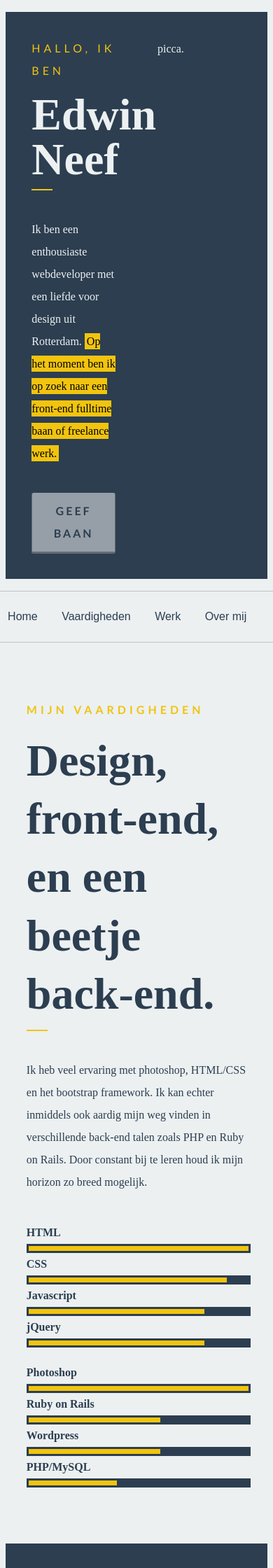
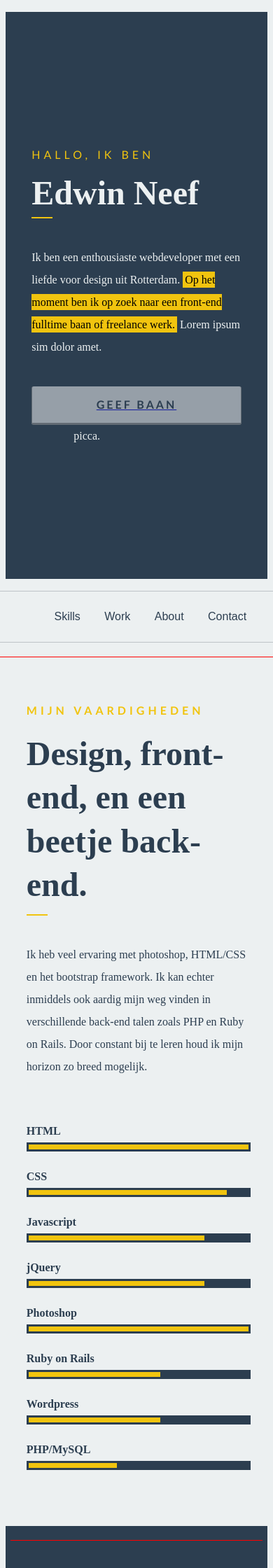
Before and after one commit to EdNeef/edwinneefnl, a PHP site: page /index.html in a window 390 px wide. Shown: the top 2240 px of the page at 70% size. Run offline with PHP 8.4, Linux system fonts and the light colour scheme; some libraries are stand-ins or nearby versions; some web fonts are replaced.

Commit message:
First live version

```diff
--- a/index.html
+++ b/index.html
@@ -42,7 +42,7 @@
           <p class="introtekst">Hallo, ik ben</p>
           <h1>Edwin Neef</h1>
           <hr>
-          <p>Ik ben een enthousiaste webdeveloper met een liefde voor design uit Rotterdam. <span>Op het moment ben ik op zoek naar een front-end fulltime baan of freelance werk.</span></p>
+          <p>Ik ben een enthousiaste webdeveloper met een liefde voor design uit Rotterdam. <span>Op het moment ben ik op zoek naar een front-end fulltime baan of freelance werk.</span> Lorem ipsum sim dolor amet.</p>
           <a href="#section3"><div class="turquoise">Geef baan</div></a>
         </div>
         <div class="col-1"></div>
@@ -56,10 +56,10 @@
   <div class="subMenu">
     <div class="container">
       <ul>
-        <li><a href="#section1">Home</a></li>
-        <li><a href="#section2">Vaardigheden</a></li>
-        <li><a href="#section3">Werk</a></li>
-        <li><a href="#section4">Over mij</a></li>
+        <li><a href="#section2">Skills</a></li>
+        <li><a href="#section3">Work</a></li>
+        <li><a href="#section4">About</a></li>
+        <li><a href="#section5">Contact</a></li>
       </ul>
     </div>
   </div>
@@ -183,11 +183,15 @@
 
   <section id="contact">
     <div class="container">
-      <p class="introtekst">Email, telefoon, postduif...</p>
-      <h1>Contact</h1>
-      <hr>
-      <p>Ja tochhhhhhhhh</p>
-    </div>
+      <div class="row">
+        <div class="col-9">
+          <p class="introtekst">Email, telefoon, postduif...</p>
+          <h1>Contact</h1>
+          <hr>
+          <p>Zou je graag met mij willen (samen)werken, of gewoon even hallo willen zeggen? Twijfel vooral niet en neem contact met mij op! Je kan mailen naar <a href="mailto:edwinneef@gmail.com"><span>edwinneef@gmail.com</span></a></p>
+          <a href="#section3"><div class="turquoise">E-mail versturen!</div></a>
+        </div>
+      </div>
   </section>
 
 
--- a/sass/partials/_base.scss
+++ b/sass/partials/_base.scss
@@ -19,6 +19,7 @@ $header-font-weight: $bold;
 
 @import "modules/all";
 @import "partials/all";
+
 
 body {
 	background: $white;
@@ -44,6 +45,13 @@ body {
 	display: table;
 	h1 {
 		line-height: 1;
+	}
+}
+
+@media only screen and (max-width: 767px) {
+	#header {
+		padding: 80px 0;
+		min-height: 96vh;
 	}
 }
 
@@ -199,6 +207,17 @@ section {
 	}
 }
 
+@media only screen and (max-width: 767px) {
+	.skills {
+		.col-3 {
+			margin-top: 20px;
+		}
+		.row {
+			margin: 0;
+		}
+	}
+}
+
 .ceevee {
 	padding: 20px 0;
 	background: $yellow;
@@ -208,11 +227,6 @@ section {
 	background: $midnight;
 	color: $white;
 }
-
-
-
-
-
 
 .outer {
 	width: 100%;
@@ -257,7 +271,18 @@ section {
 	width: 100%;
 }
 
-.section2, .section3, .section4 {
+.section2, .section3, .section4, .section5 {
 	position: relative;
 	top: -175px;
+	height: 1px;
+	background: red;
 }
+
+@media only screen and (max-width: 767px) {
+	.section2, .section3, .section4, .section5 {
+		top: -60px;
+	}
+	h1 {
+		font-size: 300%;
+	}
+}
--- a/sass/partials/_buttons.scss
+++ b/sass/partials/_buttons.scss
@@ -11,9 +11,9 @@
   text-transform: uppercase;
   letter-spacing: 3px;
   padding: 10px 20px;
-  float: left;
   font-weight: 700;
   opacity: 0.5;
+  display: inline-block;
 }
 
 .turquoise:hover{
@@ -34,9 +34,9 @@
   text-transform: uppercase;
   letter-spacing: 3px;
   padding: 10px 20px;
-  display: inline-block;
   font-weight: 700;
   opacity: 1;
+  display: inline-block;
 }
 
 .cvbtn:hover {
@@ -52,13 +52,12 @@
   text-transform: uppercase;
   letter-spacing: 3px;
   padding: 10px 20px;
-
   font-weight: 700;
   opacity: 1;
 }
 
 @media only screen and (max-width: 767px) {
-  .cvbtn {
+  .cvbtn, .turquoise {
     display: block;
   }
 }
--- a/sass/partials/_grids.scss
+++ b/sass/partials/_grids.scss
@@ -1,4 +1,5 @@
 .row:before, .row:after {
+
 	content: "";
 	display: table;
 	clear: both;
@@ -76,5 +77,10 @@
 	.col-9 {
 		width: 100%;
 	}
+	#header {
+		.col-6 {
+			width: 100%;
+		}
+	}
 
 }
--- a/stylesheets/screen.css
+++ b/stylesheets/screen.css
@@ -67,7 +67,7 @@ article, aside, details, figcaption, figure, footer, header, hgroup, main, menu,
   display: block;
 }
 
-/* line 23, ../sass/partials/_base.scss */
+/* line 24, ../sass/partials/_base.scss */
 body {
   background: #ecf0f1;
   font-family: 'Droid Serif', serif;
@@ -75,14 +75,14 @@ body {
   line-height: 2;
 }
 
-/* line 30, ../sass/partials/_base.scss */
+/* line 31, ../sass/partials/_base.scss */
 .container {
   width: 96%;
   max-width: 1140px;
   margin: 0 auto;
 }
 
-/* line 36, ../sass/partials/_base.scss */
+/* line 37, ../sass/partials/_base.scss */
 #header {
   box-sizing: border-box;
   font-size: 16px;
@@ -93,12 +93,19 @@ body {
   color: #ecf0f1;
   display: table;
 }
-/* line 45, ../sass/partials/_base.scss */
+/* line 46, ../sass/partials/_base.scss */
 #header h1 {
   line-height: 1;
 }
 
-/* line 50, ../sass/partials/_base.scss */
+@media only screen and (max-width: 767px) {
+  /* line 52, ../sass/partials/_base.scss */
+  #header {
+    padding: 80px 0;
+    min-height: 96vh;
+  }
+}
+/* line 58, ../sass/partials/_base.scss */
 a.btnheader {
   border: 1px solid #FFF;
   color: #f1c40f;
@@ -108,18 +115,18 @@ a.btnheader {
   padding: 10px 20px;
 }
 
-/* line 59, ../sass/partials/_base.scss */
+/* line 67, ../sass/partials/_base.scss */
 .valign {
   display: table-cell;
   vertical-align: middle;
 }
 
-/* line 65, ../sass/partials/_base.scss */
+/* line 73, ../sass/partials/_base.scss */
 .introfoto img {
   max-width: 90%;
 }
 
-/* line 70, ../sass/partials/_base.scss */
+/* line 78, ../sass/partials/_base.scss */
 h1 {
   font-size: 400%;
   font-weight: 700;
@@ -127,7 +134,7 @@ h1 {
   margin-top: 15px;
 }
 
-/* line 77, ../sass/partials/_base.scss */
+/* line 85, ../sass/partials/_base.scss */
 hr {
   background: #f1c40f;
   color: #f1c40f;
@@ -137,7 +144,7 @@ hr {
   margin: 10px 0 40px;
 }
 
-/* line 85, ../sass/partials/_base.scss */
+/* line 93, ../sass/partials/_base.scss */
 .introtekst {
   font-family: calibri;
   color: #f1c40f;
@@ -145,30 +152,30 @@ hr {
   letter-spacing: 5px;
 }
 
-/* line 91, ../sass/partials/_base.scss */
+/* line 99, ../sass/partials/_base.scss */
 span {
   background: #f1c40f;
   padding: 3px;
   color: #000;
 }
 
-/* line 97, ../sass/partials/_base.scss */
+/* line 105, ../sass/partials/_base.scss */
 section {
   padding: 200px 0;
   color: #2c3e50;
 }
-/* line 100, ../sass/partials/_base.scss */
+/* line 108, ../sass/partials/_base.scss */
 section .introtekst {
   font-weight: 700;
 }
 
 @media only screen and (max-width: 767px) {
-  /* line 106, ../sass/partials/_base.scss */
+  /* line 114, ../sass/partials/_base.scss */
   section {
     padding: 80px 0;
   }
 }
-/* line 115, ../sass/partials/_base.scss */
+/* line 123, ../sass/partials/_base.scss */
 .subMenu {
   font-family: arial;
   padding: 20px 0;
@@ -177,28 +184,28 @@ section .introtekst {
   background: #ecf0f1;
   font-size: 100%;
 }
-/* line 122, ../sass/partials/_base.scss */
+/* line 130, ../sass/partials/_base.scss */
 .subMenu ul {
   text-align: right;
 }
-/* line 124, ../sass/partials/_base.scss */
+/* line 132, ../sass/partials/_base.scss */
 .subMenu ul li {
   display: inline;
   padding-right: 30px;
 }
-/* line 129, ../sass/partials/_base.scss */
+/* line 137, ../sass/partials/_base.scss */
 .subMenu a {
   color: #2c3e50;
   text-decoration: none;
 }
 
-/* line 135, ../sass/partials/_base.scss */
+/* line 143, ../sass/partials/_base.scss */
 .fxd {
   background: #FFFFFF;
   width: 100%;
 }
 
-/* line 140, ../sass/partials/_base.scss */
+/* line 148, ../sass/partials/_base.scss */
 #work {
   background: #2c3e50;
   width: 96vw;
@@ -206,17 +213,17 @@ section .introtekst {
   color: #ecf0f1;
 }
 
-/* line 146, ../sass/partials/_base.scss */
+/* line 154, ../sass/partials/_base.scss */
 .portfolio {
   margin-top: 40px;
 }
 
-/* line 150, ../sass/partials/_base.scss */
+/* line 158, ../sass/partials/_base.scss */
 .portitem img {
   width: 100%;
 }
 
-/* line 155, ../sass/partials/_base.scss */
+/* line 163, ../sass/partials/_base.scss */
 .work {
   display: inline-block;
   height: 100%;
@@ -225,7 +232,7 @@ section .introtekst {
   position: relative;
 }
 
-/* line 162, ../sass/partials/_base.scss */
+/* line 170, ../sass/partials/_base.scss */
 .work div {
   position: absolute;
   left: 0;
@@ -238,7 +245,7 @@ section .introtekst {
   transition: visibility 0s, opacity 0.2s linear;
 }
 
-/* line 171, ../sass/partials/_base.scss */
+/* line 179, ../sass/partials/_base.scss */
 .work p {
   position: absolute;
   left: 50%;
@@ -247,47 +254,57 @@ section .introtekst {
   margin: 0;
   padding: 0;
 }
-/* line 178, ../sass/partials/_base.scss */
+/* line 186, ../sass/partials/_base.scss */
 .work p a {
   font-weight: 700;
   padding: 0 0 0 10px;
   color: #f1c40f;
 }
-/* line 182, ../sass/partials/_base.scss */
+/* line 190, ../sass/partials/_base.scss */
 .work p a:first-child {
   padding: 0 10px 0 0;
   border-right: 1px solid #f39c12;
 }
 
-/* line 188, ../sass/partials/_base.scss */
+/* line 196, ../sass/partials/_base.scss */
 .work:hover div {
   visibility: visible;
   opacity: 0.9;
 }
 
-/* line 194, ../sass/partials/_base.scss */
+/* line 202, ../sass/partials/_base.scss */
 .skills {
   margin-top: 40px;
   font-weight: 700;
 }
-/* line 197, ../sass/partials/_base.scss */
+/* line 205, ../sass/partials/_base.scss */
 .skills .row {
   margin-top: 20px;
 }
 
-/* line 202, ../sass/partials/_base.scss */
+@media only screen and (max-width: 767px) {
+  /* line 212, ../sass/partials/_base.scss */
+  .skills .col-3 {
+    margin-top: 20px;
+  }
+  /* line 215, ../sass/partials/_base.scss */
+  .skills .row {
+    margin: 0;
+  }
+}
+/* line 221, ../sass/partials/_base.scss */
 .ceevee {
   padding: 20px 0;
   background: #f1c40f;
 }
 
-/* line 207, ../sass/partials/_base.scss */
+/* line 226, ../sass/partials/_base.scss */
 #contact {
   background: #2c3e50;
   color: #ecf0f1;
 }
 
-/* line 217, ../sass/partials/_base.scss */
+/* line 231, ../sass/partials/_base.scss */
 .outer {
   width: 100%;
   height: 7px;
@@ -295,68 +312,81 @@ section .introtekst {
   background: #2c3e50;
 }
 
-/* line 224, ../sass/partials/_base.scss */
+/* line 238, ../sass/partials/_base.scss */
 .inner {
   height: 7px;
   background: #f1c40f;
 }
 
-/* line 229, ../sass/partials/_base.scss */
+/* line 243, ../sass/partials/_base.scss */
 .ten {
   width: 10%;
 }
 
-/* line 232, ../sass/partials/_base.scss */
+/* line 246, ../sass/partials/_base.scss */
 .twenty {
   width: 20%;
 }
 
-/* line 235, ../sass/partials/_base.scss */
+/* line 249, ../sass/partials/_base.scss */
 .thirty {
   width: 30%;
 }
 
-/* line 238, ../sass/partials/_base.scss */
+/* line 252, ../sass/partials/_base.scss */
 .fourty {
   width: 40%;
 }
 
-/* line 241, ../sass/partials/_base.scss */
+/* line 255, ../sass/partials/_base.scss */
 .fifty {
   width: 50%;
 }
 
-/* line 244, ../sass/partials/_base.scss */
+/* line 258, ../sass/partials/_base.scss */
 .sixty {
   width: 60%;
 }
 
-/* line 247, ../sass/partials/_base.scss */
+/* line 261, ../sass/partials/_base.scss */
 .seventy {
   width: 70%;
 }
 
-/* line 250, ../sass/partials/_base.scss */
+/* line 264, ../sass/partials/_base.scss */
 .eighty {
   width: 80%;
 }
 
-/* line 253, ../sass/partials/_base.scss */
+/* line 267, ../sass/partials/_base.scss */
 .ninety {
   width: 90%;
 }
 
-/* line 256, ../sass/partials/_base.scss */
+/* line 270, ../sass/partials/_base.scss */
 .hundred {
   width: 100%;
 }
 
-/* line 260, ../sass/partials/_base.scss */
-.section2, .section3, .section4 {
+/* line 274, ../sass/partials/_base.scss */
+.section2, .section3, .section4, .section5 {
   position: relative;
   top: -175px;
+  height: 1px;
+  background: red;
 }
 
+@media only screen and (max-width: 767px) {
+  /* line 282, ../sass/partials/_base.scss */
+  .section2, .section3, .section4, .section5 {
+    top: -60px;
+  }
+
+  /* line 285, ../sass/partials/_base.scss */
+  h1 {
+    font-size: 300%;
+  }
+}
 /* line 1, ../sass/partials/_buttons.scss */
 .turquoise {
   margin-top: 40px;
@@ -371,9 +401,9 @@ section .introtekst {
   text-transform: uppercase;
   letter-spacing: 3px;
   padding: 10px 20px;
-  float: left;
   font-weight: 700;
   opacity: 0.5;
+  display: inline-block;
 }
 
 /* line 19, ../sass/partials/_buttons.scss */
@@ -395,9 +425,9 @@ section .introtekst {
   text-transform: uppercase;
   letter-spacing: 3px;
   padding: 10px 20px;
-  display: inline-block;
   font-weight: 700;
   opacity: 1;
+  display: inline-block;
 }
 
 /* line 42, ../sass/partials/_buttons.scss */
@@ -419,8 +449,8 @@ section .introtekst {
 }
 
 @media only screen and (max-width: 767px) {
-  /* line 61, ../sass/partials/_buttons.scss */
-  .cvbtn {
+  /* line 60, ../sass/partials/_buttons.scss */
+  .cvbtn, .turquoise {
     display: block;
   }
 }
@@ -431,7 +461,7 @@ section .introtekst {
   clear: both;
 }
 
-/* line 7, ../sass/partials/_grids.scss */
+/* line 8, ../sass/partials/_grids.scss */
 [class*='col-'] {
   float: left;
   min-height: 1px;
@@ -440,7 +470,7 @@ section .introtekst {
   padding: 0 30px;
 }
 
-/* line 15, ../sass/partials/_grids.scss */
+/* line 16, ../sass/partials/_grids.scss */
 [class*='col-np-'] {
   float: left;
   min-height: 1px;
@@ -449,74 +479,79 @@ section .introtekst {
   padding: 0;
 }
 
-/* line 23, ../sass/partials/_grids.scss */
+/* line 24, ../sass/partials/_grids.scss */
 .col-1 {
   width: 8.33%;
 }
 
-/* line 27, ../sass/partials/_grids.scss */
+/* line 28, ../sass/partials/_grids.scss */
 .col-2 {
   width: 16.66%;
 }
 
-/* line 31, ../sass/partials/_grids.scss */
+/* line 32, ../sass/partials/_grids.scss */
 .col-3, .col-np-3 {
   width: 25%;
 }
 
-/* line 35, ../sass/partials/_grids.scss */
+/* line 36, ../sass/partials/_grids.scss */
 .col-4 {
   width: 33.33%;
 }
 
-/* line 39, ../sass/partials/_grids.scss */
+/* line 40, ../sass/partials/_grids.scss */
 .col-5 {
   width: 41.66%;
 }
 
-/* line 43, ../sass/partials/_grids.scss */
+/* line 44, ../sass/partials/_grids.scss */
 .col-6 {
   width: 50%;
 }
 
-/* line 47, ../sass/partials/_grids.scss */
+/* line 48, ../sass/partials/_grids.scss */
 .col-7 {
   width: 58.33%;
 }
 
-/* line 51, ../sass/partials/_grids.scss */
+/* line 52, ../sass/partials/_grids.scss */
 .col-8 {
   width: 66.66%;
 }
 
-/* line 55, ../sass/partials/_grids.scss */
+/* line 56, ../sass/partials/_grids.scss */
 .col-9 {
   width: 75%;
 }
 
-/* line 59, ../sass/partials/_grids.scss */
+/* line 60, ../sass/partials/_grids.scss */
 .col-10 {
   width: 83.33%;
 }
 
-/* line 63, ../sass/partials/_grids.scss */
+/* line 64, ../sass/partials/_grids.scss */
 .col-11 {
   width: 91.66%;
 }
 
-/* line 67, ../sass/partials/_grids.scss */
+/* line 68, ../sass/partials/_grids.scss */
 .col-12 {
   width: 100%;
 }
 
 @media only screen and (max-width: 767px) {
-  /* line 73, ../sass/partials/_grids.scss */
+  /* line 74, ../sass/partials/_grids.scss */
   .col-3, .col-np-3 {
     width: 100%;
   }
 
-  /* line 76, ../sass/partials/_grids.scss */
+  /* line 77, ../sass/partials/_grids.scss */
   .col-9 {
     width: 100%;
   }
+
+  /* line 81, ../sass/partials/_grids.scss */
+  #header .col-6 {
+    width: 100%;
+  }
 }
```
